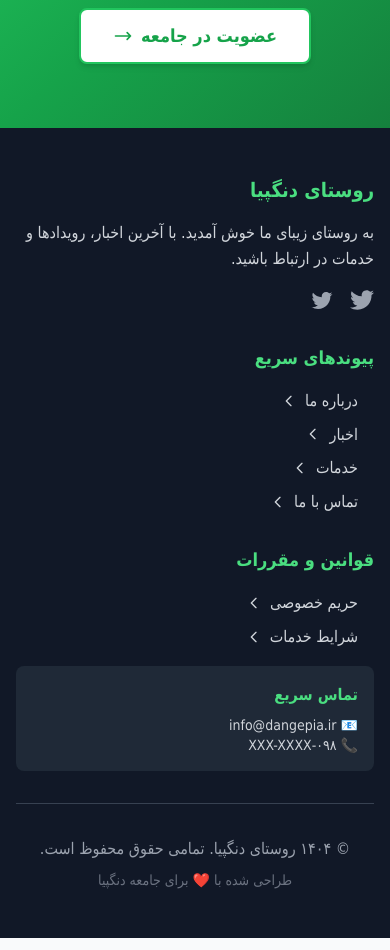
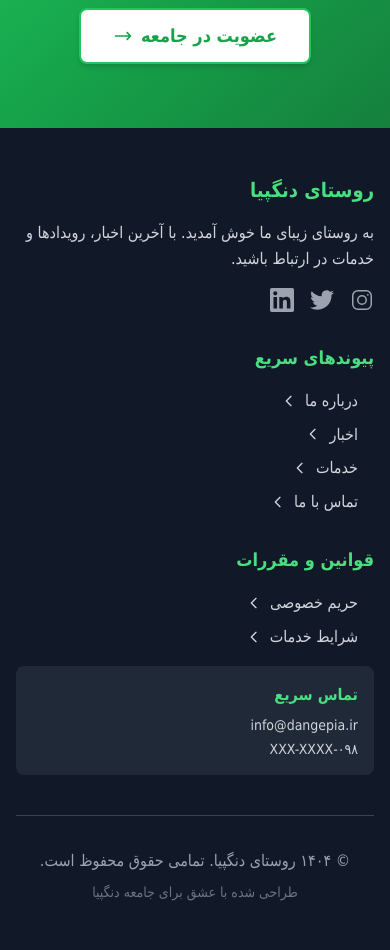
Before and after one commit to mahdimma/DNG, a Gatsby site: page / in a window 390 px wide. Shown: the part 3360-4310 px from the top of the page. Built offline with nearby package versions, Linux system fonts and the light colour scheme; Gatsby itself is replaced by a stand-in of ours.

Commit message:
feat: update Footer component styling
- Improved the visual design of the Footer component to enhance user experience.
- Updated CSS styles for better responsiveness on mobile devices.
- Fixed alignment issues with social media icons.

```diff
--- a/src/components/Footer.js
+++ b/src/components/Footer.js
@@ -1,42 +1,102 @@
 import React from "react"
-import { Link } from "gatsby"
+import { Link, graphql, useStaticQuery } from "gatsby"
 
-const Footer = () => (
-  <footer className="bg-gray-900 text-white">
+const focusRing =
+  "focus-visible:outline-none focus-visible:ring-2 focus-visible:ring-primary-400 focus-visible:ring-offset-2 focus-visible:ring-offset-gray-900"
+
+const Footer = () => {
+  const data = useStaticQuery(graphql`
+    query FooterSiteMetadata {
+      site {
+        siteMetadata {
+          title
+          social {
+            twitter
+            linkedin
+            instagram
+          }
+        }
+      }
+    }
+  `)
+
+  const siteTitle = data?.site?.siteMetadata?.title || "روستای دنگپیا"
+  const social = data?.site?.siteMetadata?.social || {}
+
+  const socialLinks = [
+    {
+      key: "instagram",
+      label: "اینستاگرام",
+      href: social.instagram,
+      icon: (
+        <svg className="w-6 h-6" fill="currentColor" viewBox="0 0 24 24" aria-hidden="true">
+          <path d="M7.75 2h8.5A5.75 5.75 0 0 1 22 7.75v8.5A5.75 5.75 0 0 1 16.25 22h-8.5A5.75 5.75 0 0 1 2 16.25v-8.5A5.75 5.75 0 0 1 7.75 2Zm0 1.5A4.25 4.25 0 0 0 3.5 7.75v8.5A4.25 4.25 0 0 0 7.75 20.5h8.5a4.25 4.25 0 0 0 4.25-4.25v-8.5A4.25 4.25 0 0 0 16.25 3.5h-8.5Zm10.1 2.4a.9.9 0 1 1 0 1.8.9.9 0 0 1 0-1.8ZM12 7a5 5 0 1 1 0 10 5 5 0 0 1 0-10Zm0 1.5a3.5 3.5 0 1 0 0 7 3.5 3.5 0 0 0 0-7Z" />
+        </svg>
+      ),
+    },
+    {
+      key: "twitter",
+      label: "توییتر",
+      href: social.twitter,
+      icon: (
+        <svg className="w-6 h-6" fill="currentColor" viewBox="0 0 24 24" aria-hidden="true">
+          <path d="M24 4.557c-.883.392-1.832.656-2.828.775 1.017-.609 1.798-1.574 2.165-2.724-.951.564-2.005.974-3.127 1.195-.897-.957-2.178-1.555-3.594-1.555-3.179 0-5.515 2.966-4.797 6.045-4.091-.205-7.719-2.165-10.148-5.144-1.29 2.213-.669 5.108 1.523 6.574-.806-.026-1.566-.247-2.229-.616-.054 2.281 1.581 4.415 3.949 4.89-.693.188-1.452.232-2.224.084.626 1.956 2.444 3.379 4.6 3.419-2.07 1.623-4.678 2.348-7.29 2.04 2.179 1.397 4.768 2.212 7.548 2.212 9.142 0 14.307-7.721 13.995-14.646.962-.695 1.797-1.562 2.457-2.549z" />
+        </svg>
+      ),
+    },
+    {
+      key: "linkedin",
+      label: "لینکدین",
+      href: social.linkedin,
+      icon: (
+        <svg className="w-6 h-6" fill="currentColor" viewBox="0 0 24 24" aria-hidden="true">
+          <path d="M20.45 20.45h-3.56v-5.57c0-1.33-.03-3.05-1.86-3.05-1.86 0-2.14 1.45-2.14 2.95v5.67H9.29V9h3.41v1.56h.05c.48-.9 1.64-1.86 3.38-1.86 3.62 0 4.29 2.38 4.29 5.47v6.28ZM5.27 7.43a2.07 2.07 0 1 1 0-4.14 2.07 2.07 0 0 1 0 4.14ZM7.05 20.45H3.48V9h3.57v11.45ZM22.23 0H1.77C.79 0 0 .77 0 1.72v20.56C0 23.23.79 24 1.77 24h20.46c.98 0 1.77-.77 1.77-1.72V1.72C24 .77 23.21 0 22.23 0Z" />
+        </svg>
+      ),
+    },
+  ].filter((item) => typeof item.href === "string" && item.href.trim().length > 0)
+
+  return (
+    <footer className="bg-gray-900 text-white" aria-label="پاورقی سایت">
       <div className="max-w-6xl mx-auto px-4 sm:px-6 lg:px-8 py-12">
         <div className="grid grid-cols-1 md:grid-cols-3 gap-8">
-        {/* About Section */}
+          {/* About */}
           <div className="space-y-4">
-          <h3 className="text-xl font-bold text-primary-400">روستای دنگپیا</h3>
+            <h2 className="text-xl font-bold text-primary-400">{siteTitle}</h2>
             <p className="text-gray-300 leading-relaxed">
               به روستای زیبای ما خوش آمدید. با آخرین اخبار، رویدادها و خدمات در ارتباط باشید.
             </p>
-          <div className="flex space-x-reverse space-x-4">
-            {/* Social Media Icons */}
-            <a href="#" className="text-gray-400 hover:text-primary-400 transition-colors duration-200">
-              <svg className="w-6 h-6" fill="currentColor" viewBox="0 0 24 24">
-                <path d="M24 4.557c-.883.392-1.832.656-2.828.775 1.017-.609 1.798-1.574 2.165-2.724-.951.564-2.005.974-3.127 1.195-.897-.957-2.178-1.555-3.594-1.555-3.179 0-5.515 2.966-4.797 6.045-4.091-.205-7.719-2.165-10.148-5.144-1.29 2.213-.669 5.108 1.523 6.574-.806-.026-1.566-.247-2.229-.616-.054 2.281 1.581 4.415 3.949 4.89-.693.188-1.452.232-2.224.084.626 1.956 2.444 3.379 4.6 3.419-2.07 1.623-4.678 2.348-7.29 2.04 2.179 1.397 4.768 2.212 7.548 2.212 9.142 0 14.307-7.721 13.995-14.646.962-.695 1.797-1.562 2.457-2.549z"/>
-              </svg>
+
+            {socialLinks.length > 0 ? (
+              <div className="flex items-center gap-4" aria-label="شبکه‌های اجتماعی">
+                {socialLinks.map((item) => (
+                  <a
+                    key={item.key}
+                    href={item.href}
+                    target="_blank"
+                    rel="noreferrer noopener"
+                    aria-label={item.label}
+                    className={`text-gray-400 hover:text-primary-400 transition-colors duration-200 rounded ${focusRing}`}
+                  >
+                    <span className="sr-only">{item.label}</span>
+                    {item.icon}
                   </a>
-            <a href="#" className="text-gray-400 hover:text-primary-400 transition-colors duration-200">
-              <svg className="w-6 h-6" fill="currentColor" viewBox="0 0 24 24">
-                <path d="M22.46 6c-.77.35-1.6.58-2.46.69.88-.53 1.56-1.37 1.88-2.38-.83.5-1.75.85-2.72 1.05C18.37 4.5 17.26 4 16 4c-2.35 0-4.27 1.92-4.27 4.29 0 .34.04.67.11.98C8.28 9.09 5.11 7.38 3 4.79c-.37.63-.58 1.37-.58 2.15 0 1.49.75 2.81 1.91 3.56-.71 0-1.37-.2-1.95-.5v.03c0 2.08 1.48 3.82 3.44 4.21a4.22 4.22 0 0 1-1.93.07 4.28 4.28 0 0 0 4 2.98 8.521 8.521 0 0 1-5.33 1.84c-.34 0-.68-.02-1.02-.06C3.44 20.29 5.7 21 8.12 21 16 21 20.33 14.46 20.33 8.79c0-.19 0-.37-.01-.56.84-.6 1.56-1.36 2.14-2.23z"/>
-              </svg>
-            </a>
+                ))}
               </div>
+            ) : null}
           </div>
 
           {/* Quick Links */}
-        <div className="space-y-4">
-          <h4 className="text-lg font-semibold text-primary-400">پیوندهای سریع</h4>
+          <nav className="space-y-4" aria-label="پیوندهای سریع">
+            <h3 className="text-lg font-semibold text-primary-400">پیوندهای سریع</h3>
             <ul className="space-y-2">
               <li>
                 <Link
                   to="/about"
-                className="text-gray-300 hover:text-primary-400 transition-colors duration-200 flex items-center space-x-reverse space-x-2"
+                  className={`text-gray-300 hover:text-primary-400 transition-colors duration-200 inline-flex items-center gap-2 rounded ${focusRing}`}
                 >
                   <span>درباره ما</span>
-                <svg className="w-4 h-4" fill="none" stroke="currentColor" viewBox="0 0 24 24">
+                  <svg className="w-4 h-4" fill="none" stroke="currentColor" viewBox="0 0 24 24" aria-hidden="true">
                     <path strokeLinecap="round" strokeLinejoin="round" strokeWidth={2} d="M15 19l-7-7 7-7" />
                   </svg>
                 </Link>
@@ -44,10 +104,10 @@ const Footer = () => (
               <li>
                 <Link
                   to="/news"
-                className="text-gray-300 hover:text-primary-400 transition-colors duration-200 flex items-center space-x-reverse space-x-2"
+                  className={`text-gray-300 hover:text-primary-400 transition-colors duration-200 inline-flex items-center gap-2 rounded ${focusRing}`}
                 >
                   <span>اخبار</span>
-                <svg className="w-4 h-4" fill="none" stroke="currentColor" viewBox="0 0 24 24">
+                  <svg className="w-4 h-4" fill="none" stroke="currentColor" viewBox="0 0 24 24" aria-hidden="true">
                     <path strokeLinecap="round" strokeLinejoin="round" strokeWidth={2} d="M15 19l-7-7 7-7" />
                   </svg>
                 </Link>
@@ -55,10 +115,10 @@ const Footer = () => (
               <li>
                 <Link
                   to="/services"
-                className="text-gray-300 hover:text-primary-400 transition-colors duration-200 flex items-center space-x-reverse space-x-2"
+                  className={`text-gray-300 hover:text-primary-400 transition-colors duration-200 inline-flex items-center gap-2 rounded ${focusRing}`}
                 >
                   <span>خدمات</span>
-                <svg className="w-4 h-4" fill="none" stroke="currentColor" viewBox="0 0 24 24">
+                  <svg className="w-4 h-4" fill="none" stroke="currentColor" viewBox="0 0 24 24" aria-hidden="true">
                     <path strokeLinecap="round" strokeLinejoin="round" strokeWidth={2} d="M15 19l-7-7 7-7" />
                   </svg>
                 </Link>
@@ -66,28 +126,29 @@ const Footer = () => (
               <li>
                 <Link
                   to="/contact"
-                className="text-gray-300 hover:text-primary-400 transition-colors duration-200 flex items-center space-x-reverse space-x-2"
+                  className={`text-gray-300 hover:text-primary-400 transition-colors duration-200 inline-flex items-center gap-2 rounded ${focusRing}`}
                 >
                   <span>تماس با ما</span>
-                <svg className="w-4 h-4" fill="none" stroke="currentColor" viewBox="0 0 24 24">
+                  <svg className="w-4 h-4" fill="none" stroke="currentColor" viewBox="0 0 24 24" aria-hidden="true">
                     <path strokeLinecap="round" strokeLinejoin="round" strokeWidth={2} d="M15 19l-7-7 7-7" />
                   </svg>
                 </Link>
               </li>
             </ul>
-        </div>
+          </nav>
 
-        {/* Legal Links */}
+          {/* Legal + Contact */}
           <div className="space-y-4">
-          <h4 className="text-lg font-semibold text-primary-400">قوانین و مقررات</h4>
+            <nav aria-label="قوانین و مقررات" className="space-y-4">
+              <h3 className="text-lg font-semibold text-primary-400">قوانین و مقررات</h3>
               <ul className="space-y-2">
                 <li>
                   <Link
                     to="/privacy-policy"
-                className="text-gray-300 hover:text-primary-400 transition-colors duration-200 flex items-center space-x-reverse space-x-2"
+                    className={`text-gray-300 hover:text-primary-400 transition-colors duration-200 inline-flex items-center gap-2 rounded ${focusRing}`}
                   >
                     <span>حریم خصوصی</span>
-                <svg className="w-4 h-4" fill="none" stroke="currentColor" viewBox="0 0 24 24">
+                    <svg className="w-4 h-4" fill="none" stroke="currentColor" viewBox="0 0 24 24" aria-hidden="true">
                       <path strokeLinecap="round" strokeLinejoin="round" strokeWidth={2} d="M15 19l-7-7 7-7" />
                     </svg>
                   </Link>
@@ -95,36 +156,43 @@ const Footer = () => (
                 <li>
                   <Link
                     to="/terms-of-service"
-                className="text-gray-300 hover:text-primary-400 transition-colors duration-200 flex items-center space-x-reverse space-x-2"
+                    className={`text-gray-300 hover:text-primary-400 transition-colors duration-200 inline-flex items-center gap-2 rounded ${focusRing}`}
                   >
                     <span>شرایط خدمات</span>
-                <svg className="w-4 h-4" fill="none" stroke="currentColor" viewBox="0 0 24 24">
+                    <svg className="w-4 h-4" fill="none" stroke="currentColor" viewBox="0 0 24 24" aria-hidden="true">
                       <path strokeLinecap="round" strokeLinejoin="round" strokeWidth={2} d="M15 19l-7-7 7-7" />
                     </svg>
                   </Link>
                 </li>
               </ul>
+            </nav>
 
-          {/* Contact Info */}
-          <div className="mt-6 p-4 bg-gray-800 rounded-lg">
-            <h5 className="font-semibold text-primary-400 mb-2">تماس سریع</h5>
-            <p className="text-sm text-gray-300">📧 info@dangepia.ir</p>
-            <p className="text-sm text-gray-300">📞 ۰۹۸-XXX-XXXX</p>
+            <div className="mt-6 p-4 bg-gray-800 rounded-lg" aria-label="تماس سریع">
+              <h4 className="font-semibold text-primary-400 mb-2">تماس سریع</h4>
+              <div className="text-sm text-gray-300 space-y-1">
+                <a
+                  href="mailto:info@dangepia.ir"
+                  className={`hover:text-primary-400 transition-colors duration-200 rounded inline-flex ${focusRing}`}
+                >
+                  info@dangepia.ir
+                </a>
+                <div className="text-gray-300">۰۹۸-XXX-XXXX</div>
+              </div>
             </div>
           </div>
         </div>
 
-      {/* Copyright */}
-      <div className="border-t border-gray-700 mt-8 pt-8 text-center">
+        <div className="border-t border-gray-700 mt-10 pt-8">
+          <div className="flex flex-col gap-2 sm:flex-row sm:items-center sm:justify-between text-center sm:text-right">
             <p className="text-gray-400">
-          © {new Date().toLocaleDateString('fa-IR', { year: 'numeric' })} روستای دنگپیا. تمامی حقوق محفوظ است.
+              © {new Date().toLocaleDateString("fa-IR", { year: "numeric" })} {siteTitle}. تمامی حقوق محفوظ است.
             </p>
-        <p className="text-sm text-gray-500 mt-2">
-          طراحی شده با ❤️ برای جامعه دنگپیا
-        </p>
+            <p className="text-sm text-gray-500">طراحی شده با عشق برای جامعه دنگپیا</p>
+          </div>
         </div>
       </div>
     </footer>
   )
+}
 
 export default Footer
```
Lines whose indentation alone changed are shown as unchanged.
